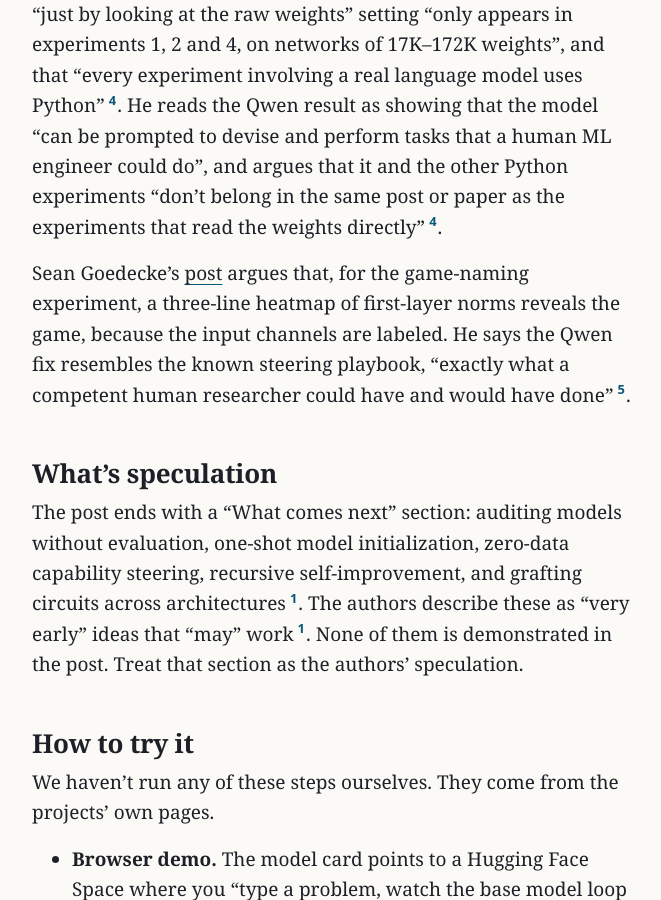
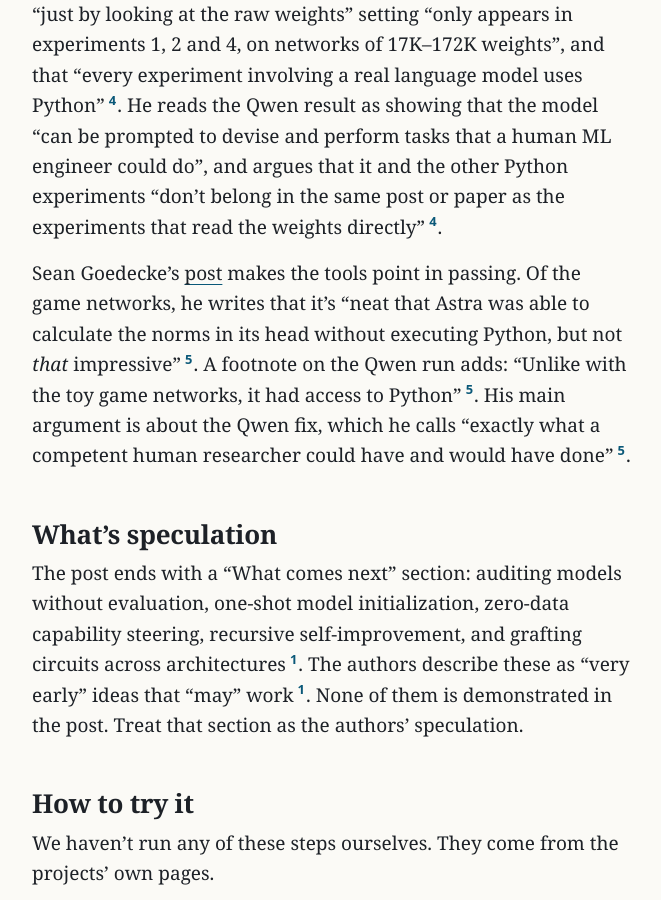
Before and after one commit to northwind-press/northwind-press.github.io, a Jekyll site: the page built from _posts/2026-11-05-weight-space-programming.md, in a window 1280 px wide and 900 px high, scrolled down 3203 px. Shown: the whole window, without its empty margins (308-969 px from the left). Built offline with Jekyll 4.4.1, drawn with Linux system fonts in a browser that asks for light colours.

Commit message:
Weight-space programming: Goedecke in his own words (paragraph only)
Co-Authored-By: Claude Opus 5.5 <noreply@anthropic.com>

```diff
--- a/_posts/2026-11-05-weight-space-programming.md
+++ b/_posts/2026-11-05-weight-space-programming.md
@@ -86,7 +86,7 @@ With only 10 or 25 forward-pass batches, the authors report, the gains were smal
 
 Two engineers have published critiques, both as blog posts. Matthew Honnibal, in a post titled ["The 'Astra can read and write weights to improve Qwen' post is misleading"](https://honnibal.dev/blog/astra-read-write-misleading), writes that the "just by looking at the raw weights" setting "only appears in experiments 1, 2 and 4, on networks of 17K–172K weights", and that "every experiment involving a real language model uses Python"{% include cite.html n=4 %}. He reads the Qwen result as showing that the model "can be prompted to devise and perform tasks that a human ML engineer could do", and argues that it and the other Python experiments "don't belong in the same post or paper as the experiments that read the weights directly"{% include cite.html n=4 %}.
 
-Sean Goedecke's [post](https://www.seangoedecke.com/llms-are-not-superhuman-at-reading-and-writing-neural-network-weights/) argues that, for the game-naming experiment, a three-line heatmap of first-layer norms reveals the game, because the input channels are labeled. He says the Qwen fix resembles the known steering playbook, "exactly what a competent human researcher could have and would have done"{% include cite.html n=5 %}.
+Sean Goedecke's [post](https://www.seangoedecke.com/llms-are-not-superhuman-at-reading-and-writing-neural-network-weights/) makes the tools point in passing. Of the game networks, he writes that it's "neat that Astra was able to calculate the norms in its head without executing Python, but not *that* impressive"{% include cite.html n=5 %}. A footnote on the Qwen run adds: "Unlike with the toy game networks, it had access to Python"{% include cite.html n=5 %}. His main argument is about the Qwen fix, which he calls "exactly what a competent human researcher could have and would have done"{% include cite.html n=5 %}.
 
 ## What's speculation
 
```
